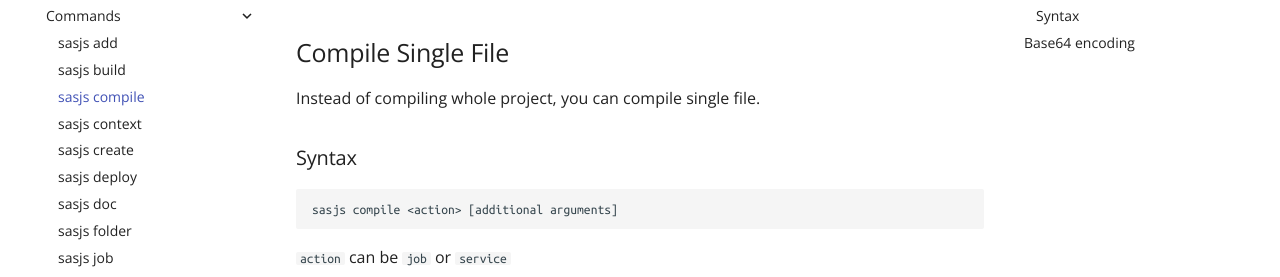
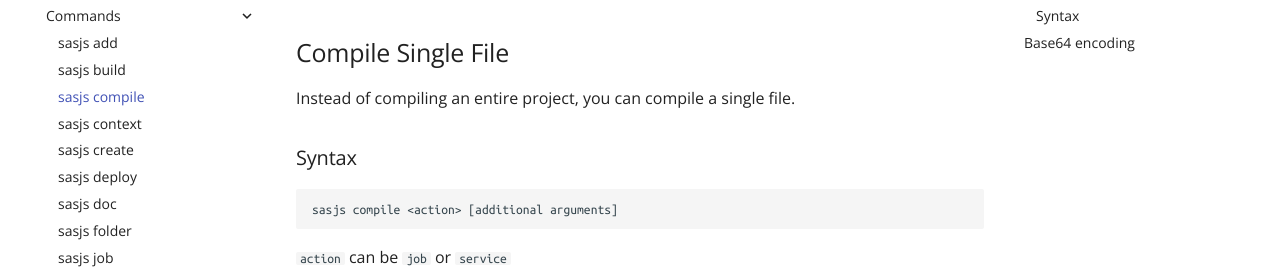
Before and after one commit to sasjs/cli.sasjs.io, an MkDocs documentation site: the page built from docs/compile.md, in a window 1280 px wide and 900 px high, scrolled down 1309 px. Shown: the part 173-450 px from the top of the window. Built offline with MkDocs 1.6.1 and Material for MkDocs 9.7.7, drawn with Linux system fonts in a browser that asks for light colours.

Commit message:
Update compile.md

```diff
--- a/docs/compile.md
+++ b/docs/compile.md
@@ -29,7 +29,7 @@
 
 ## Compile Single File
 
-Instead of compiling whole project, you can compile single file.
+Instead of compiling an entire project, you can compile a single file.
 
 ### Syntax
 
```
